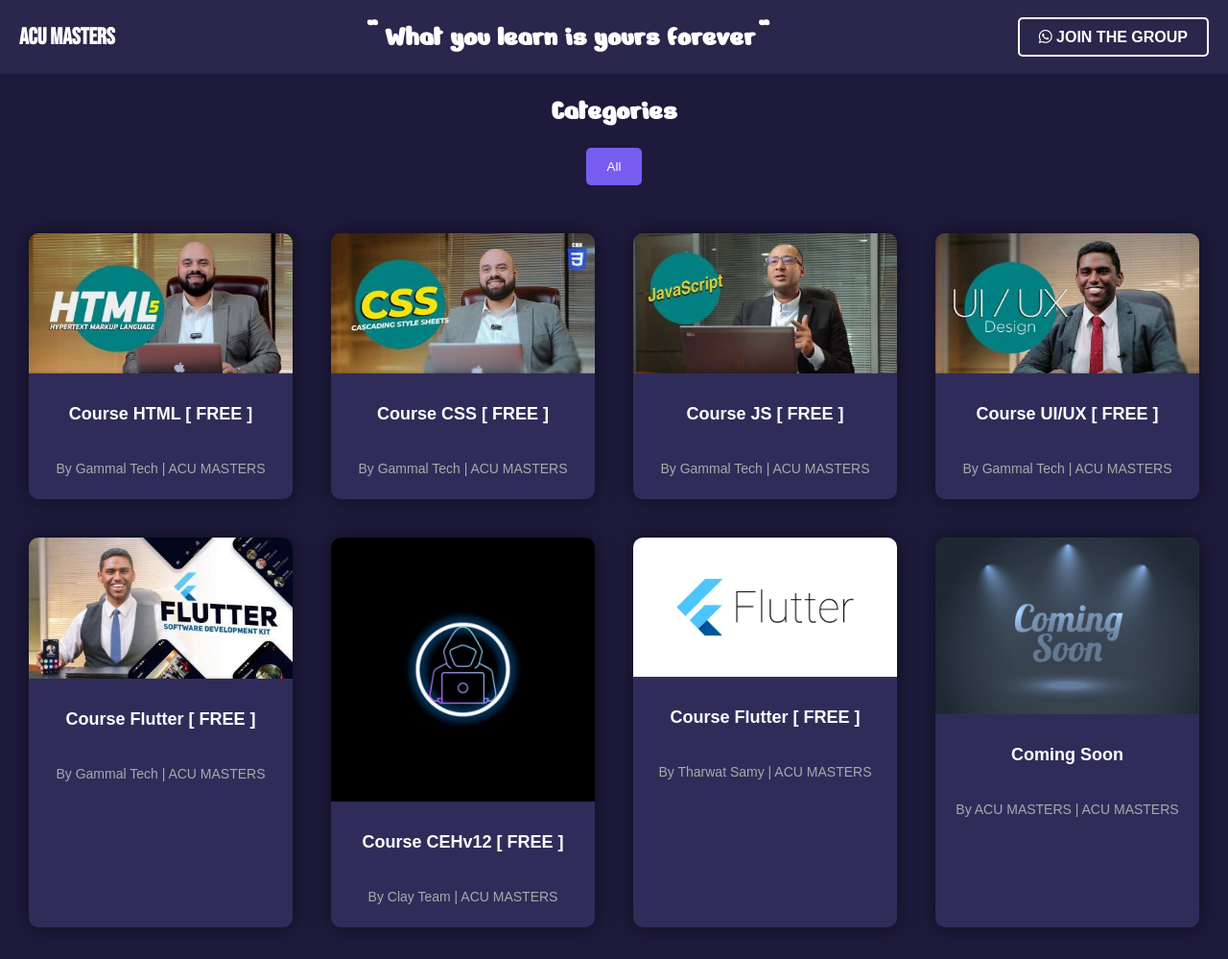
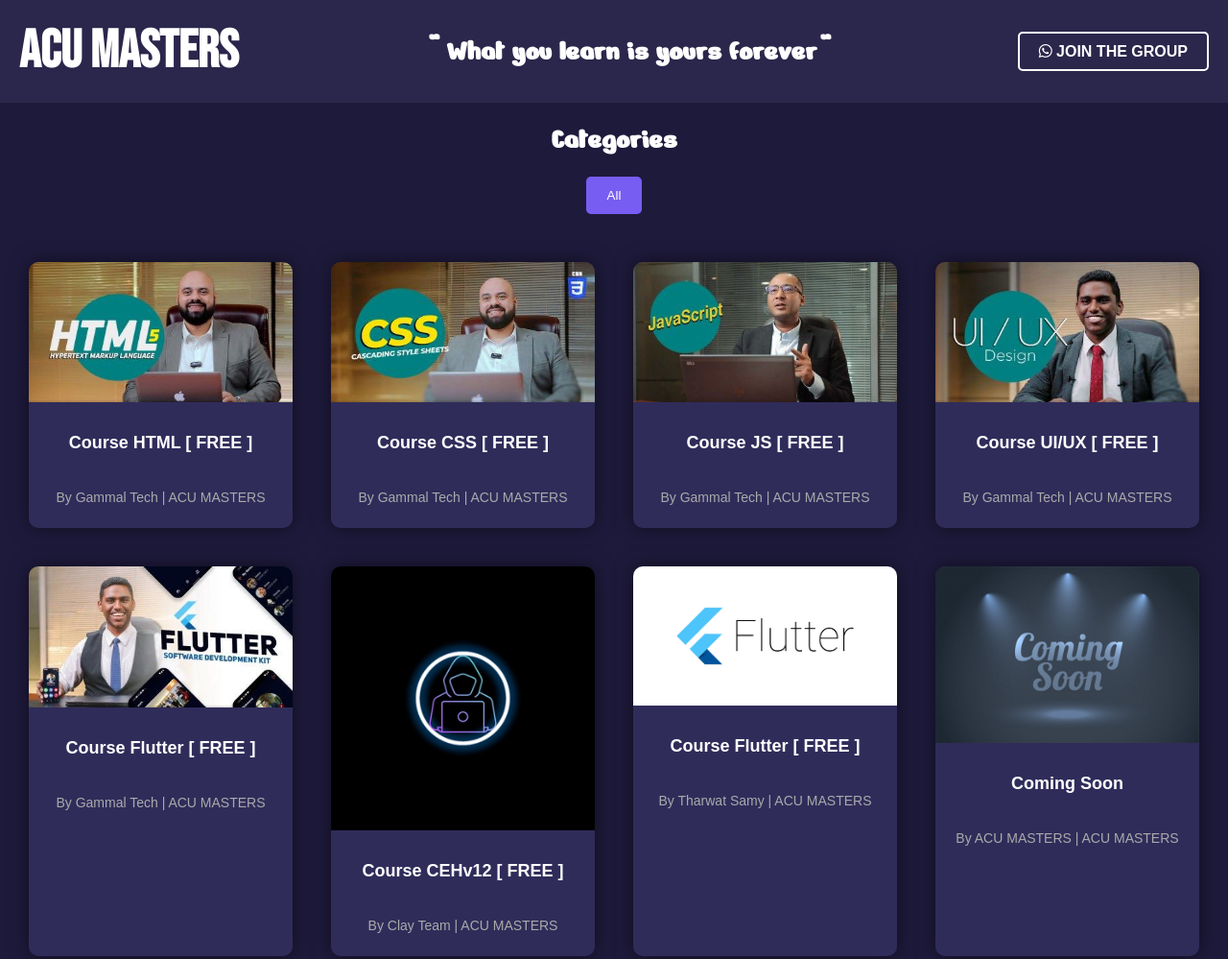
Before and after one commit to aspect-banana/acuMasters, a plain HTML site: page index.html in a window 1280 px wide. Shown: the whole page at 96% size. Drawn offline with Linux system fonts and the light colour scheme.

Commit message:
Update index.html

```diff
--- a/index.html
+++ b/index.html
@@ -7,14 +7,15 @@
     <link rel="stylesheet" href="styles.css">
     <link rel="stylesheet" href="https://cdnjs.cloudflare.com/ajax/libs/font-awesome/6.0.0-beta3/css/all.min.css">
     <link rel="icon" type="image/png" href="logo.png">
-    <link rel="icon" type="image/x-icon" href="icon.jpg">
+    <link rel="icon" type="image/x-icon" href="images/icon.jpg">
     <link rel="stylesheet" href="https://fonts.googleapis.com/css2?family=Bebas+Neue&display=swap">
     <link rel="stylesheet" href="https://fonts.googleapis.com/css2?family=Nerko One&display=swap">
 </head>
 <body>
     <header>
         <div class="logo">
-            <h1>ACU MASTERS</h1>
+          <h1 style="font-size: 55px;">ACU MASTERS</h1>
+
         </div>
         <h2>" What you learn is yours forever"</h2>
         <div class="cta">
```
